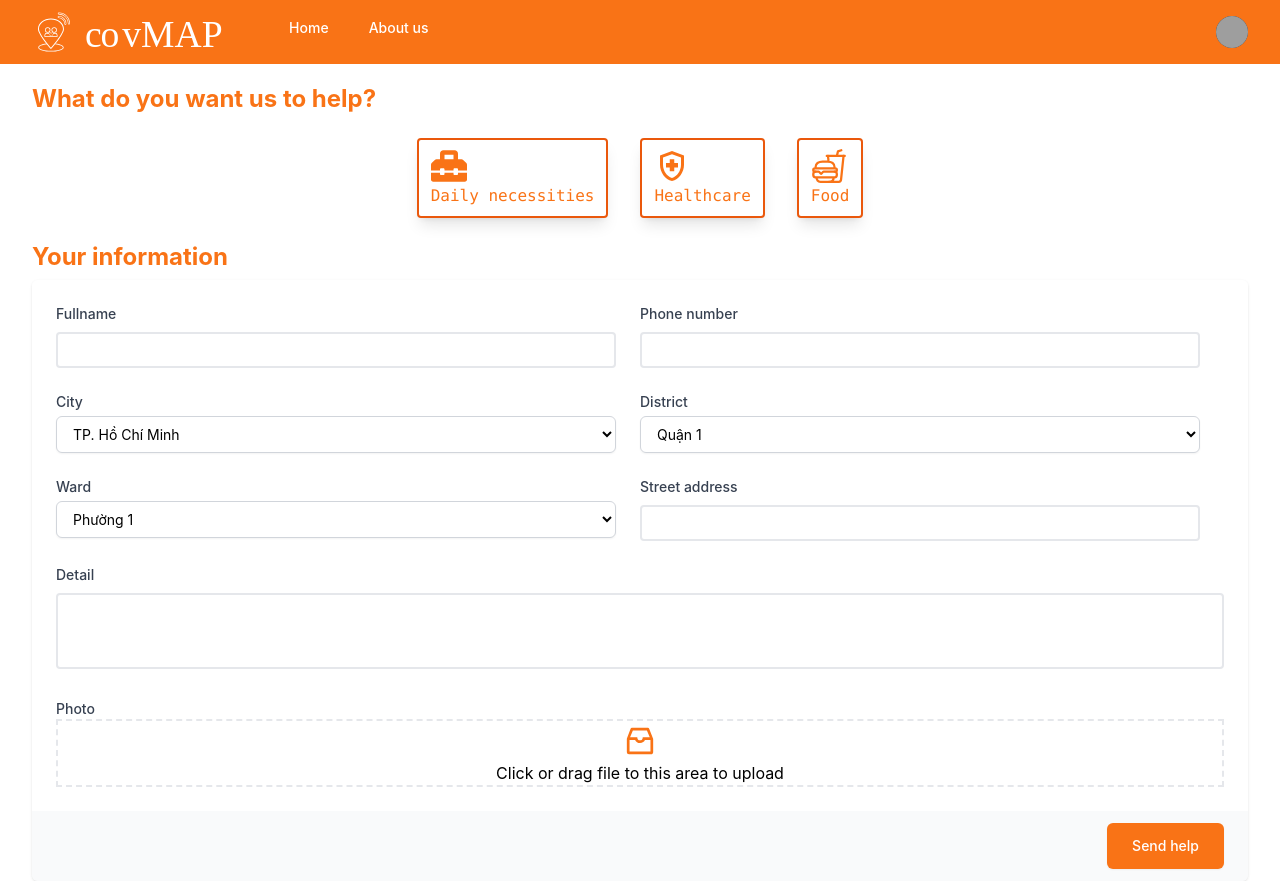
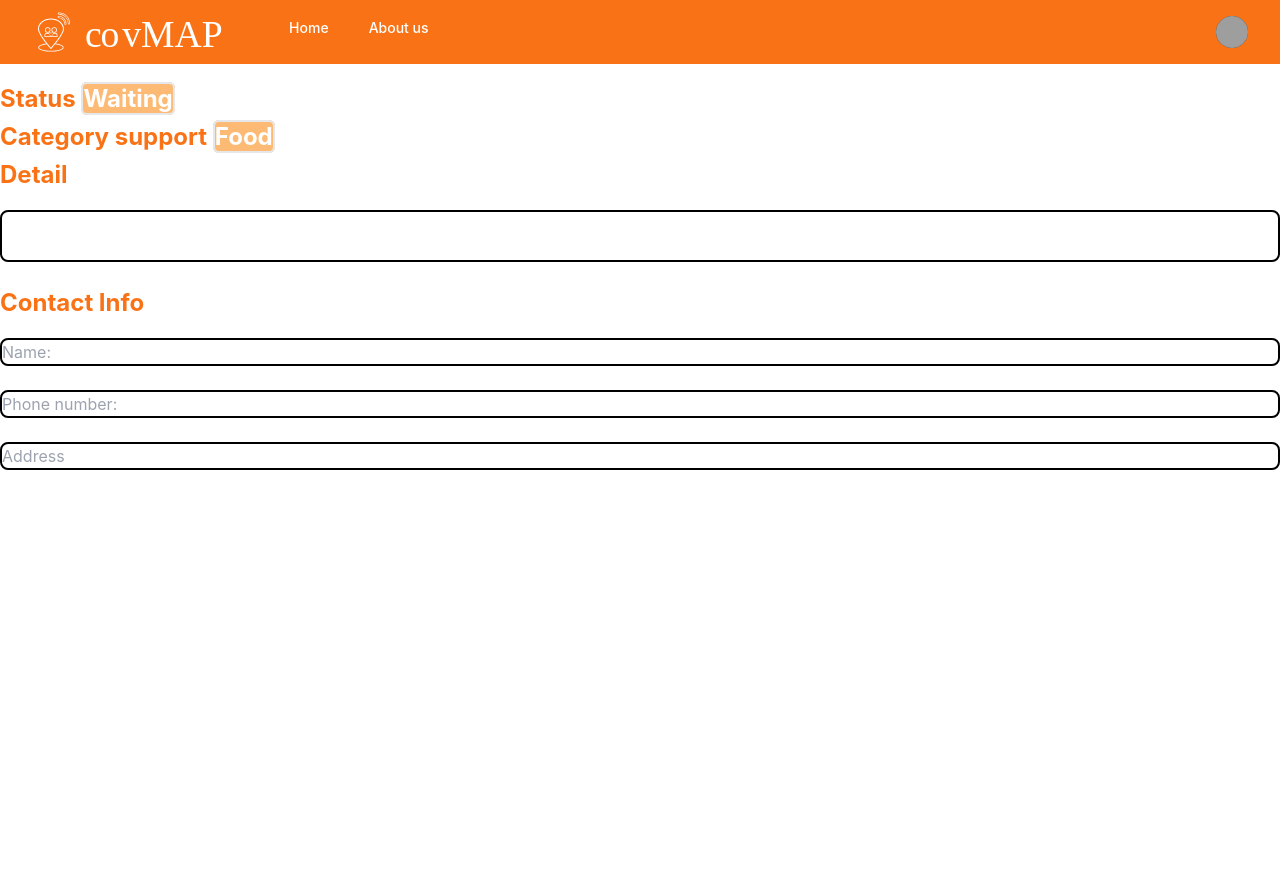
Before and after one commit to thtngan/FDI-CaBaBu, a React (Create React App) app in the folder cov-map/: page / in a window 1280 px wide. After the commit the page ends 800 px from the top, so only its background shows below. Built offline with nearby package versions, Linux system fonts and the light colour scheme; grey boxes are pictures that could not be loaded.

Commit message:
Add basic HelpForm and WantToHelp

```diff
--- a/cov-map/src/App.js
+++ b/cov-map/src/App.js
@@ -1,10 +1,14 @@
 import MyRoute from "./router/MyRoute";
 import Home from "./pages/Home";
 import SendHelp from "./pages/SendHelp";
+import WantToHelp from "./pages/WantToHelp";
+import Header from "./components/header/Header";
+import HelpForm from "./pages/HelpForm";
 export default function App() {
   return (
     <div className="App">
-      <SendHelp/>
+      <HelpForm/>
+      {/* <SendHelp/> */}
     </div>
   );
 }
--- /dev/null
+++ b/cov-map/src/pages/HelpForm.js
@@ -0,0 +1,33 @@
+import Header from "../components/header/Header";
+const HelpForm = () => {
+    return (
+        <div>
+            <div className="pb-7">
+                <Header/>
+            </div>
+            <div class="pt-7 mt-5">
+                <div>
+                    <p className="w-full my-2 text-2xl font-bold text-orange-500 leading-tight text-gray-800">Status <span class="bg-orange-300 border-2 rounded-md text-white">Waiting</span></p>
+
+                </div>
+                <div>
+                    <p className="w-full my-2 text-2xl font-bold text-orange-500 leading-tight text-gray-800">Category support <span class="bg-orange-300 border-2 rounded-md text-white">Food</span></p>
+                </div>
+                <div>
+                    <p className="w-full my-2 text-2xl font-bold text-orange-500 leading-tight text-gray-800">Detail</p>
+                    <textarea class="rounded-lg border-2 border-black my-3 resize-none w-full h-full"></textarea>
+                </div>
+                <div>
+                    <p className="w-full my-2 text-2xl font-bold text-orange-500 leading-tight text-gray-800">Contact Info</p>
+                    <div class="grid grid-flow-row auto-rows-max">
+                        <input type="text" placeholder="Name:" class="rounded-lg border-2 border-black my-3 "></input>
+                        <input type="text" placeholder="Phone number:" class="rounded-lg border-2 border-black my-3"></input>
+                        <input type="text" placeholder="Address" class="rounded-lg border-2 border-black my-3"></input>
+                    </div>
+                </div>
+            </div>
+        </div>
+     );
+}
+
+export default HelpForm;
--- /dev/null
+++ b/cov-map/src/pages/WantToHelp.js
@@ -0,0 +1,47 @@
+import Header from "../components/header/Header";
+const WantToHelp = () => {
+    return (
+        <div>
+        <div className="pb-7">
+            <Header/>
+            </div>
+        <div class="flex flex-row pt-7 mt-5">
+            <div class="basis-1/2 mx-3">
+                <img src="/map.jpg"></img>
+            </div>
+            <div class="basis-1/2 mx-3">
+                <div class="rounded-lg  bg-orange-500">
+                    <div class="text-white">STATISTICS</div>
+                    <div>There are <span>10</span> people need help in your area.</div>
+                    <div>You’ve helped <span>5</span> people!</div>
+                </div>
+                <div class="text-orange-500">Want to see other areas?</div>
+                <div class="grid grid-flow-row auto-rows-max">
+                <select id="" name="city" class="rounded-lg border-2 border-black my-3">
+                    <option value="" disabled selected>City</option>
+                    <option value="">HCM</option>
+                    <option value="">Hanoi</option>
+                    <option value="">Da Nang</option>
+                </select>
+                <select id="" name="district" class="rounded-lg border-2 border-black my-3">
+                    <option value="" disabled selected>District</option>
+                    <option value="">HCM</option>
+                    <option value="">Hanoi</option>
+                    <option value="">Da Nang</option>
+                </select><select id="" name="ward" class="rounded-lg border-2 border-black my-3">
+                    <option value="" disabled selected>Ward</option>
+                    <option value="">HCM</option>
+                    <option value="">Hanoi</option>
+                    <option value="">Da Nang</option>
+                </select>
+                </div>
+                <div className="px-4 py-3 bg-gray-50 text-right sm:px-6">
+                    <button type="submit" className="inline-flex justify-center py-3 px-6 border border-transparent shadow-sm text-sm font-medium rounded-md text-white bg-orange-500 hover:bg-orange-700 focus:outline-none focus:ring-2 focus:ring-offset-2 focus:ring-indigo-500">Apply</button>
+                </div>
+            </div>
+        </div>
+        </div>
+     );
+}
+
+export default WantToHelp;
```
Also changed, not shown: cov-map/public/map.jpeg (added).
